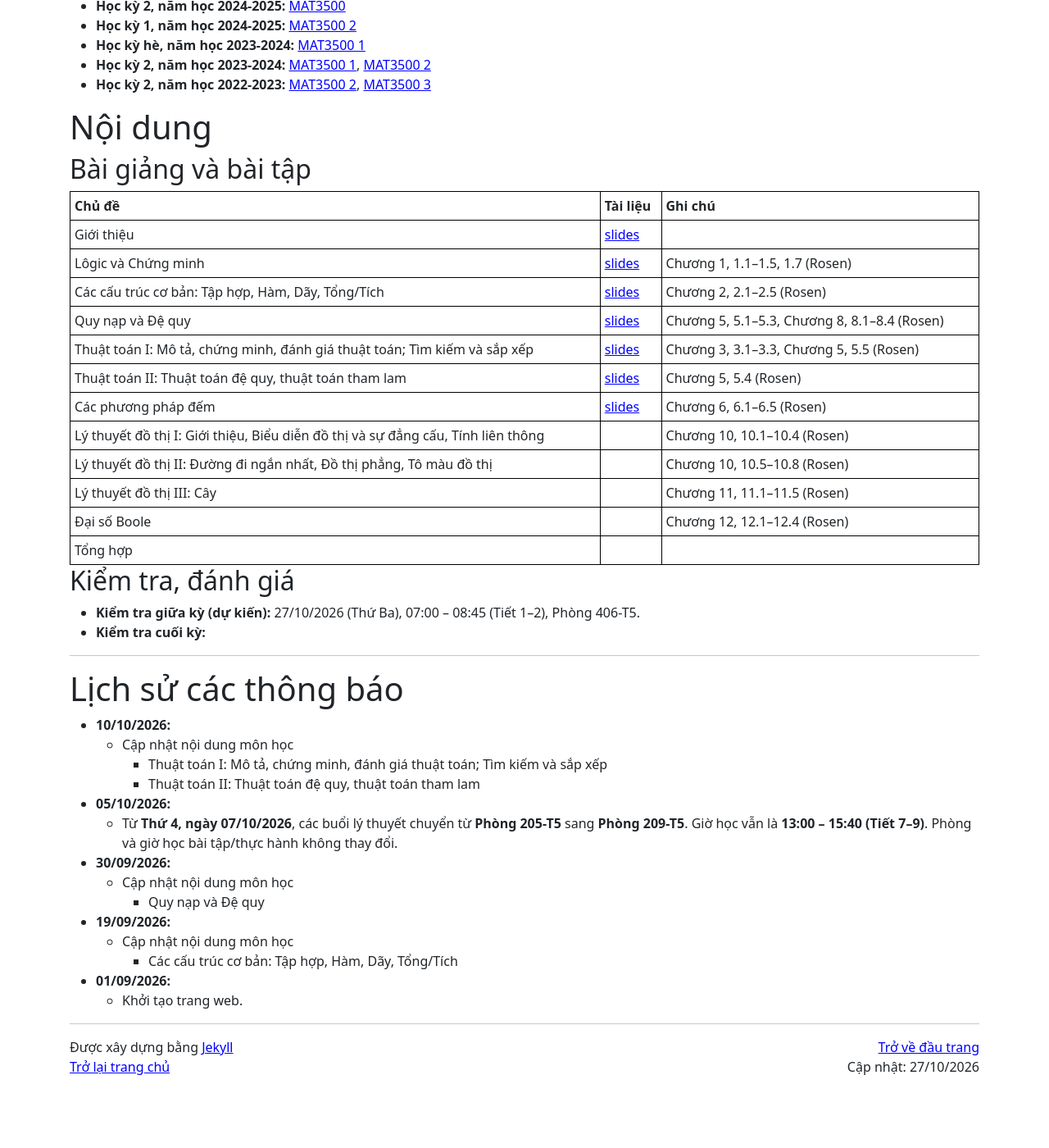
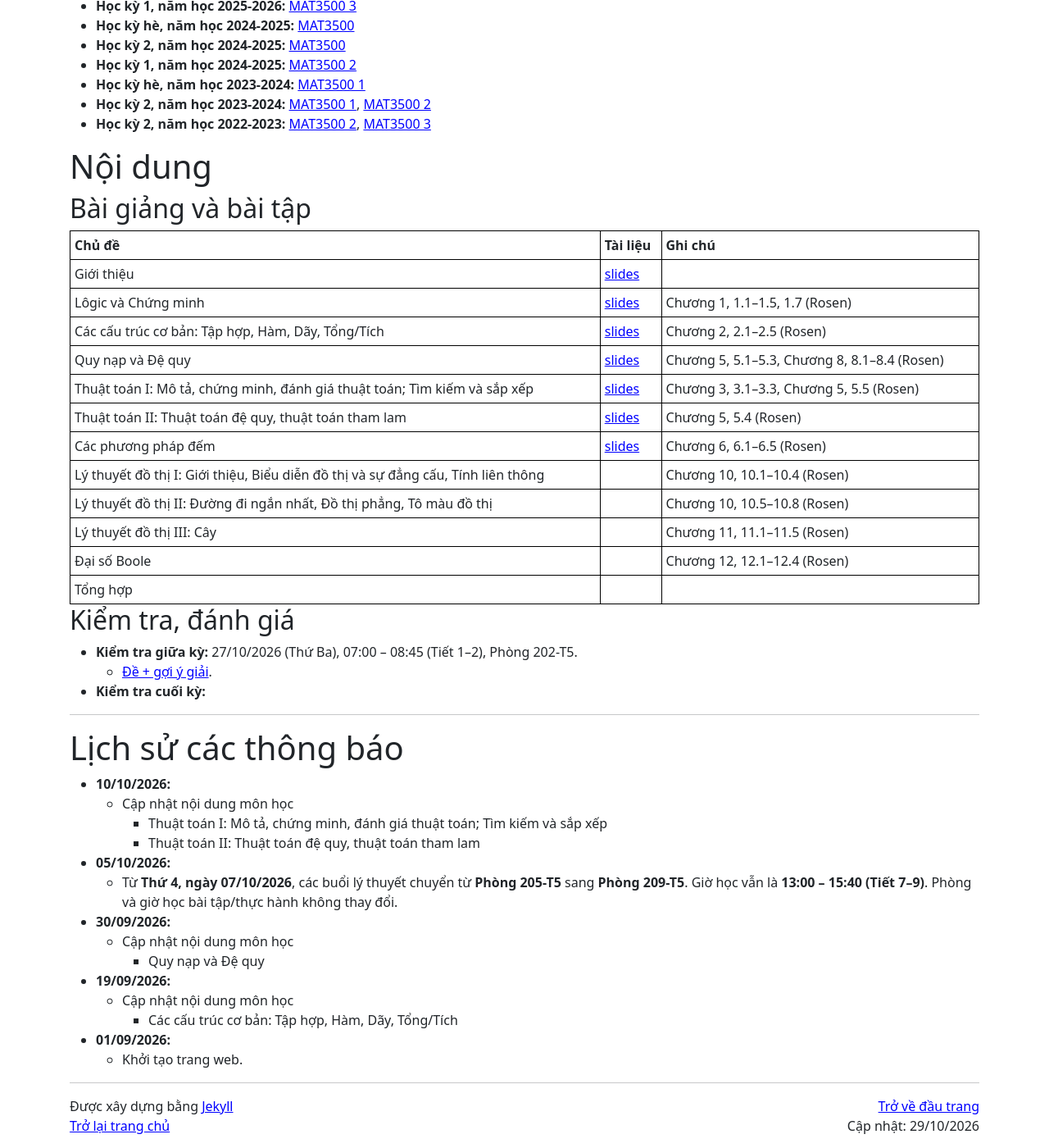
Before and after one commit to hoanganhduc/hoanganhduc.github.io, a Jekyll site: the page built from teaching/VNU-HUS/2026/winter/MAT3500-3/index.md, in a window 1280 px wide and 1400 px high, scrolled down 1969 px. Shown: the whole window at 82% size. Built offline with Jekyll 4.4.1, drawn with Linux system fonts in a browser that asks for light colours; nearby versions of some CDN libraries; a style sheet for code colours, icons or effects is not loaded; before the commit the page ends 3297 px from its top, so only the background shows below that; some of the changed text lies outside the part shown.

Commit message:
Updated @ 2026-10-29  09:57:42 ICT

```diff
--- a/teaching/VNU-HUS/2026/winter/MAT3500-3/index.md
+++ b/teaching/VNU-HUS/2026/winter/MAT3500-3/index.md
@@ -1,7 +1,7 @@
 ---
 layout: default
 title: "VNU-HUS MAT3500: Toán rời rạc"
-last_modified_at: 2026-10-27
+last_modified_at: 2026-10-29
 lang: "vi"
 katex: true
 ---
@@ -18,6 +18,8 @@ katex: true
 
 <!-- <h2 style="color:red;">Kiểm tra giữa kỳ (dự kiến): 27/10/2026 (Thứ Ba), 07:00 -- 08:45 (Tiết 1--2), Phòng 406-T5.</h2> -->
 
+* **29/10/2026:**
+  * Đề và gợi ý giải bài thi giữa kỳ
 * **27/10/2026:**
   * Cập nhật nội dung môn học
     * Các phương pháp đếm
@@ -103,7 +105,8 @@ Xem các thông báo cũ [ở đây](#lịch-sử-các-thông-báo).
 
 ## Kiểm tra, đánh giá
 
-* **Kiểm tra giữa kỳ (dự kiến):** 27/10/2026 (Thứ Ba), 07:00 -- 08:45 (Tiết 1--2), Phòng 406-T5.
+* **Kiểm tra giữa kỳ:** 27/10/2026 (Thứ Ba), 07:00 -- 08:45 (Tiết 1--2), Phòng 202-T5.
+  * [Đề + gợi ý giải](Midterm/Midtermsol.pdf).
 * **Kiểm tra cuối kỳ:**
 
 -----
```
Also changed, not shown: teaching/VNU-HUS/2026/winter/MAT1206E/index.md (+5 -2 lines), teaching/VNU-HUS/2026/winter/MAT3508/index.md (+8 -3 lines), 6 other files.
